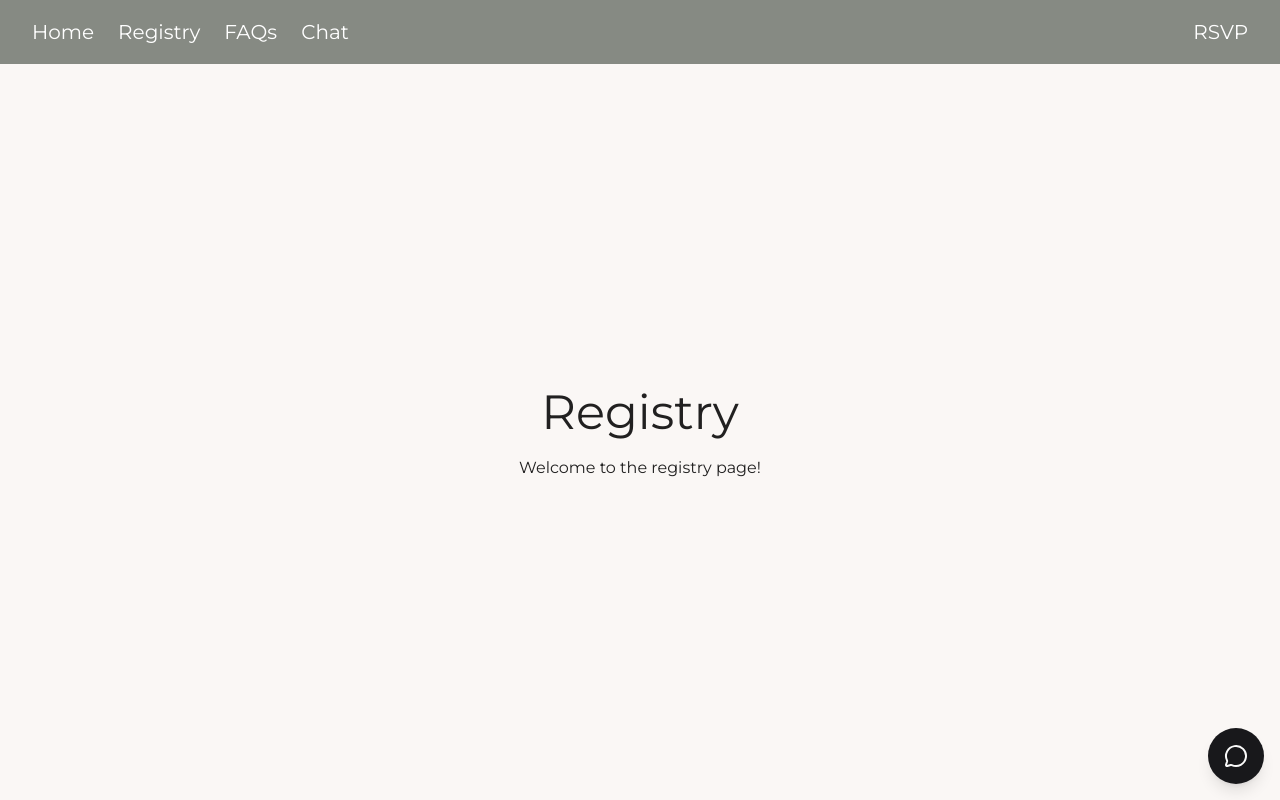
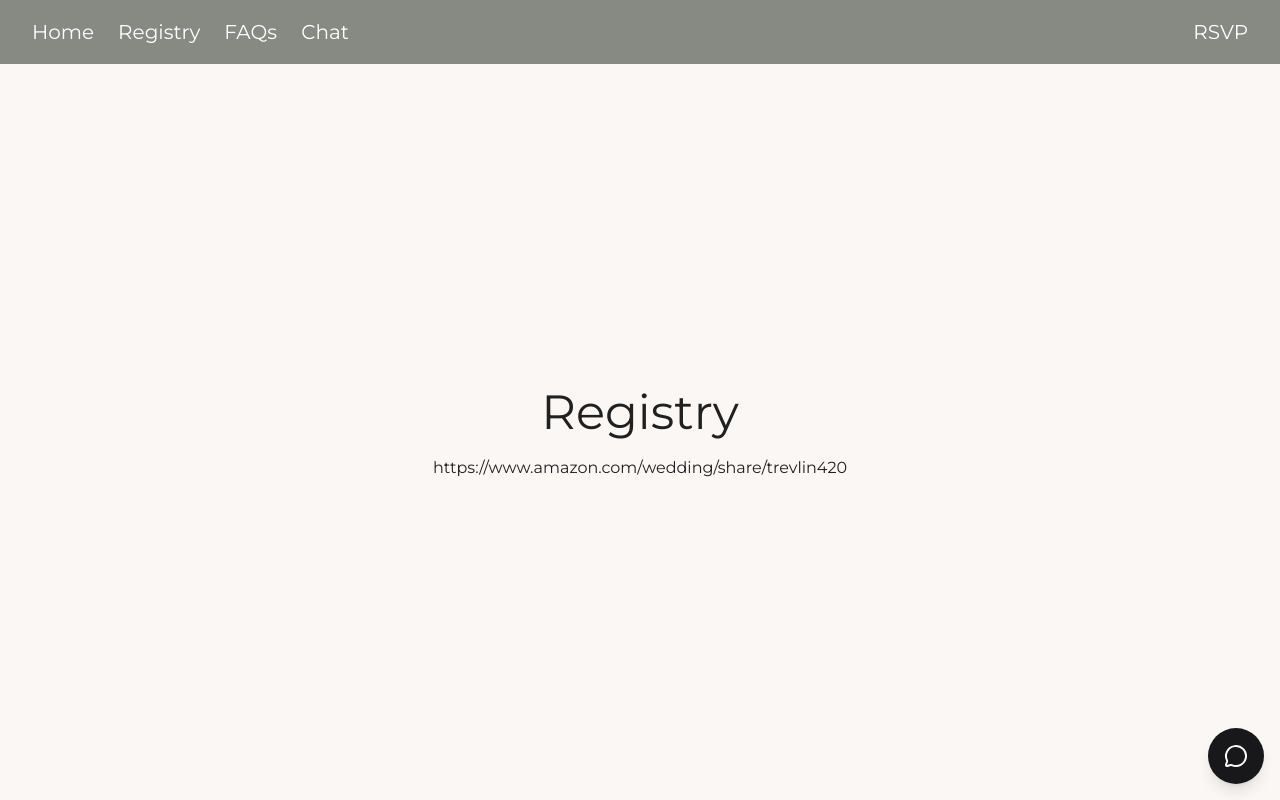
Before and after one commit to TrevorAlspach/trevlin-wedding-site, a React (Vite) app: page /registry in a window 1280 px wide. Built offline with nearby package versions, Linux system fonts and the light colour scheme; no server answers.

Commit message:
registry url

```diff
--- a/src/pages/Registry.tsx
+++ b/src/pages/Registry.tsx
@@ -7,7 +7,15 @@ const Registry: React.FC = () => {
       <Typography variant="h3" component="h1" gutterBottom>
         Registry
       </Typography>
-      <Typography variant="body1">Welcome to the registry page!</Typography>
+      <Typography variant="body1">
+        <a
+          href="https://www.amazon.com/wedding/share/trevlin420"
+          target="_blank"
+          rel="noopener noreferrer"
+        >
+          https://www.amazon.com/wedding/share/trevlin420
+        </a>
+      </Typography>
     </Box>
   );
 };
```
